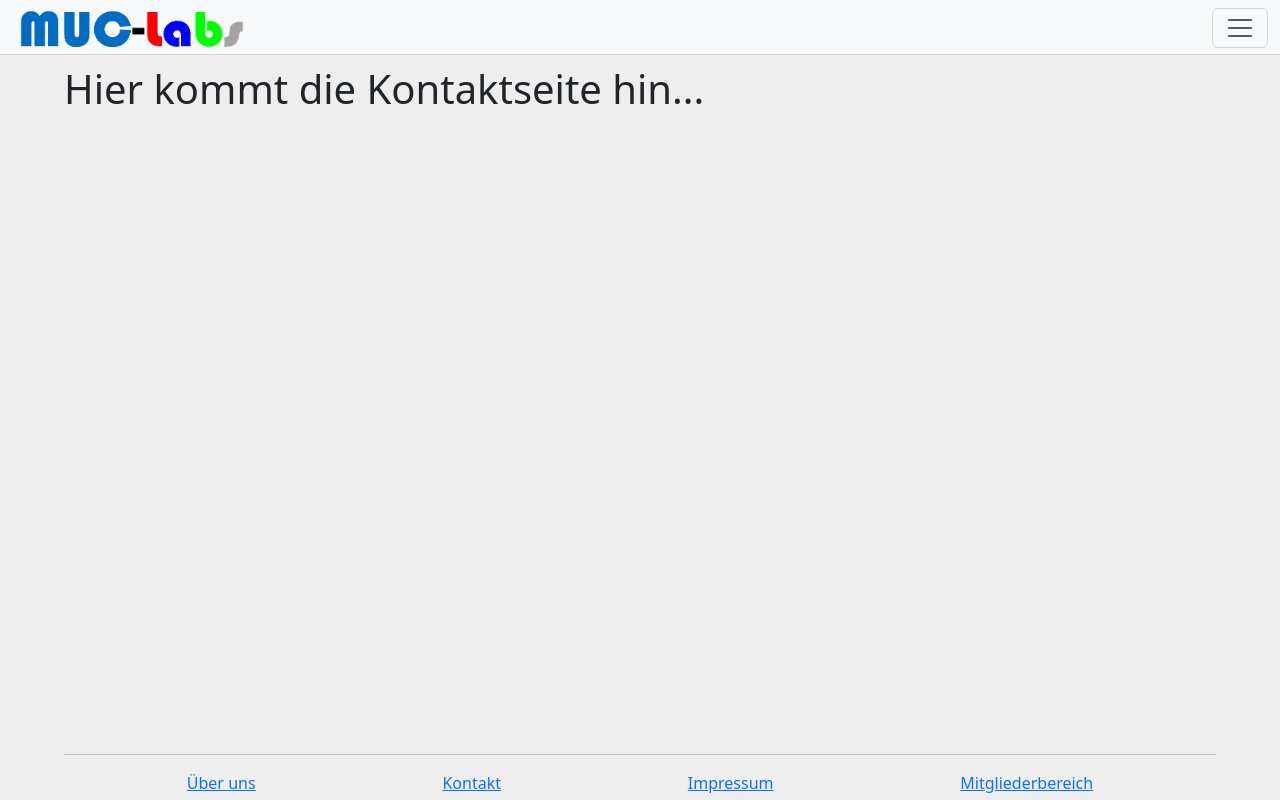
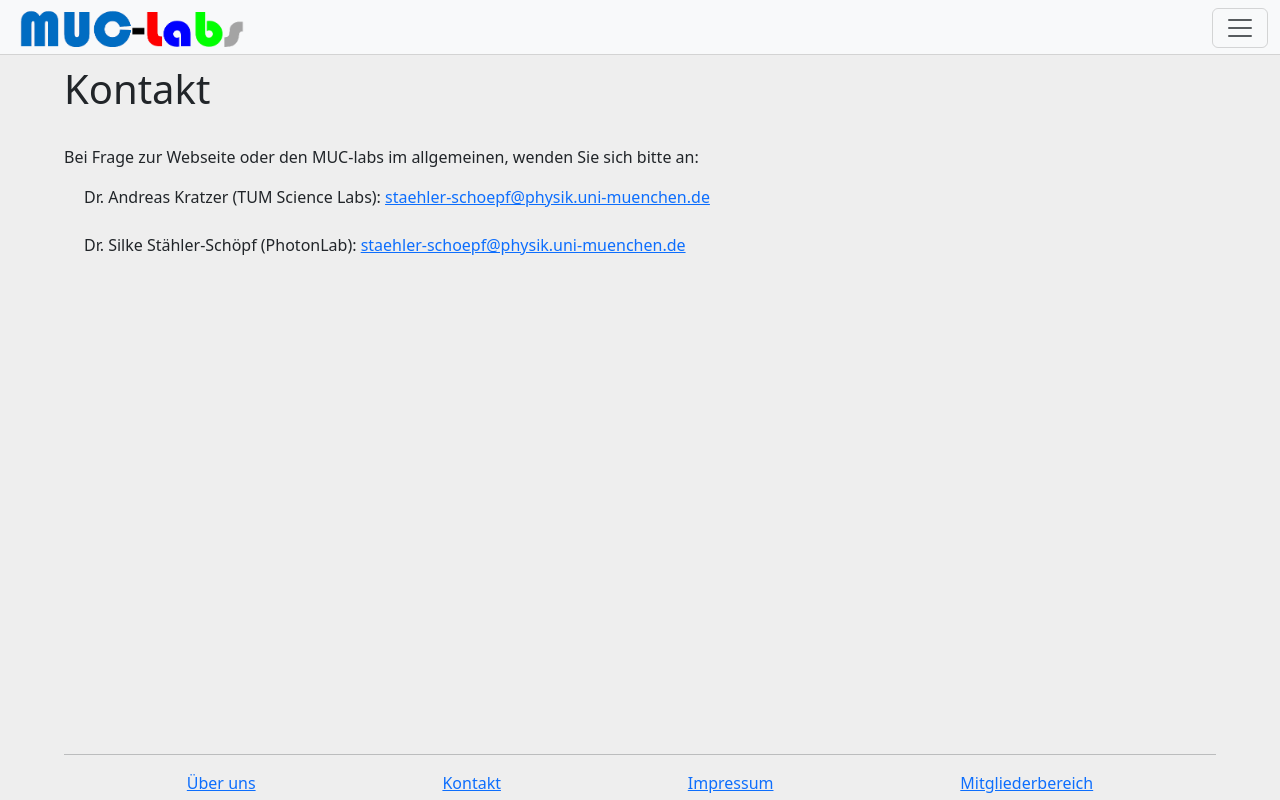
Before and after one commit to MaxDerDeveloper/muc-labs.github.io, a plain HTML site: page kontakt.html in a window 1280 px wide. Drawn offline with nearby package versions, Linux system fonts and the light colour scheme.

Commit message:
Simpler Kontakt, unbedingt Kratzers E-Mail anpassen!

```diff
--- a/kontakt.html
+++ b/kontakt.html
@@ -24,7 +24,12 @@
 	<body>
 		<main class="no-overlap-with-navbar">
 			<div style="width: 90vw; margin-left: 5vw;">
-				<h1>Hier kommt die Kontaktseite hin...</h1>
+				<h1>Kontakt</h1>
+				<p class="blocksatz">
+					 <br> Bei Frage zur Webseite oder den MUC-labs im allgemeinen, wenden Sie sich bitte an: <br>
+						<div style="text-indent: 20px;"> Dr. Andreas Kratzer (TUM Science Labs): <a href='mailto:staehler-schoepf@physik.uni-muenchen.de'>staehler-schoepf@physik.uni-muenchen.de</a> </div> <br>
+						<div style="text-indent: 20px;"> Dr. Silke Stähler-Schöpf (PhotonLab): <a href='mailto:staehler-schoepf@physik.uni-muenchen.de'>staehler-schoepf@physik.uni-muenchen.de</a>  </div> <br>
+				</p>
 			</div>
 		</main>
 	</body>
```
